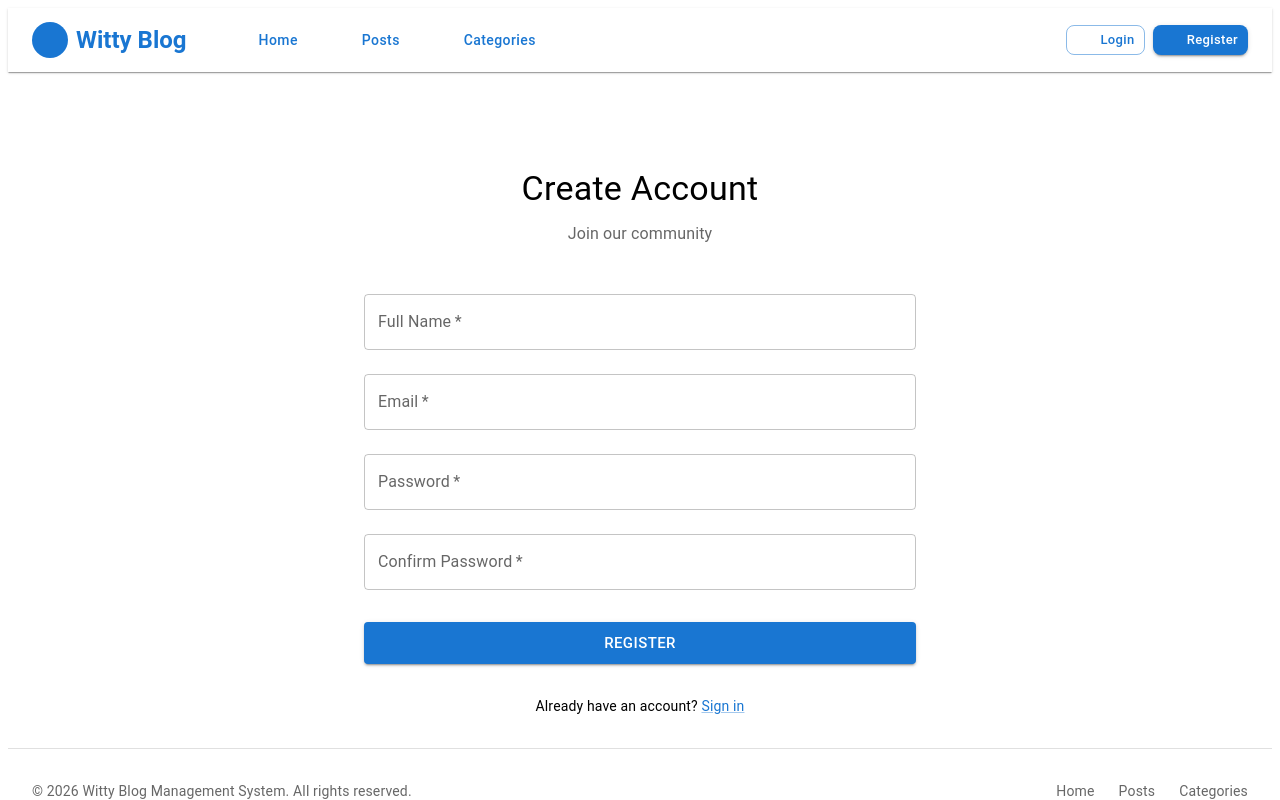
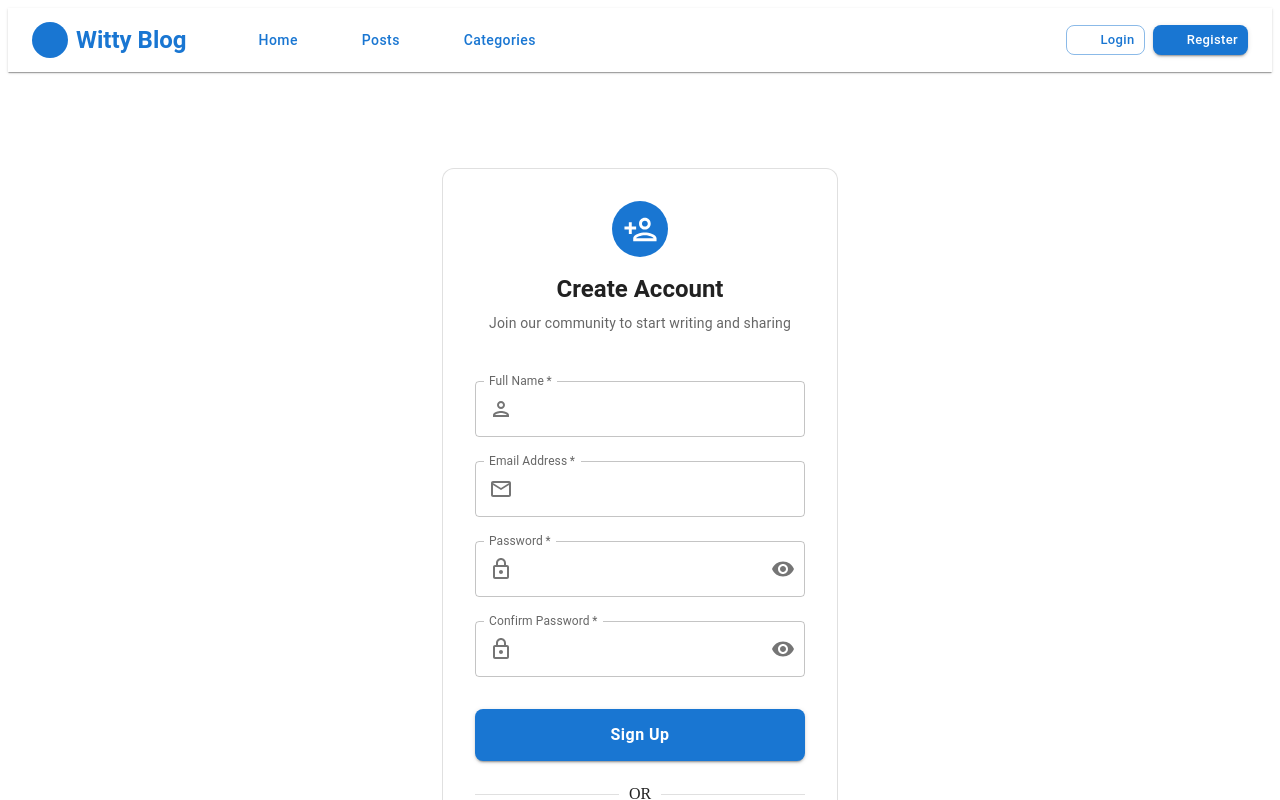
Before and after one commit to jacobkau/Blog-system, a React (Vite) app in the folder client/: page /register in a window 1280 px wide. Shown: the top 800 px of the page. Built offline with nearby package versions, Linux system fonts and the light colour scheme; no server answers; some icons are missing.

Commit message:
Update Register.jsx

```diff
--- a/client/src/pages/auth/Register.jsx
+++ b/client/src/pages/auth/Register.jsx
@@ -1,7 +1,7 @@
 import { useState } from 'react';
 import { Link as RouterLink, useNavigate } from 'react-router-dom';
+import { GoogleLogin } from '@react-oauth/google';
 import { toast } from 'react-toastify';
-import 'react-toastify/dist/ReactToastify.css';
 import emailjs from '@emailjs/browser';
 import {
   TextField,
@@ -12,7 +12,19 @@ import {
   Link,
   Alert,
   CircularProgress,
+  Paper,
+  InputAdornment,
+  IconButton,
+  Divider,
 } from '@mui/material';
+import {
+  Visibility,
+  VisibilityOff,
+  LockOutlined,
+  EmailOutlined,
+  PersonOutlined,
+  PersonAddOutlined,
+} from '@mui/icons-material';
 import useAuthContext from '../../context/useAuthContext';
 
 const Register = () => {
@@ -22,6 +34,8 @@ const Register = () => {
     password: '',
     passwordConfirm: '',
   });
+  const [showPassword, setShowPassword] = useState(false);
+  const [showPasswordConfirm, setShowPasswordConfirm] = useState(false);
   const [loading, setLoading] = useState(false);
   const { register, error } = useAuthContext();
   const navigate = useNavigate();
@@ -32,30 +46,14 @@ const Register = () => {
     setFormData({ ...formData, [e.target.name]: e.target.value });
   };
 
-  const onSubmit = async (e) => {
-    e.preventDefault();
-    if (loading) return;
-
-    if (password !== passwordConfirm) {
-      toast.error('Passwords do not match');
-      return;
-    }
-
-    setLoading(true);
-    try {
-      // 1. Register the user
-      await register({ name, email, password });
-
-      // 2. Send welcome email — matches shared template variables:
-      //    {{subject}} {{message}} {{to_email}} {{from_name}}
-      //    Plain text only (no HTML) so it renders in the shared template.
+  const sendWelcomeEmail = async (userName, userEmail) => {
     try {
       const templateParams = {
-          to_email: email,
+        to_email: userEmail,
         from_name: 'Witty Blog Team',
         subject: 'Welcome to Witty Blog!',
         message: [
-            `Hi ${name},`,
+          `Hi ${userName},`,
           '',
           'Welcome to the Witty Blog community! We are thrilled to have you on board.',
           '',
@@ -67,9 +65,6 @@ const Register = () => {
         ].join('\n'),
       };
 
-        // Helpful for debugging — remove in production if you prefer
-        console.log('EmailJS payload:', templateParams);
-
       await emailjs.send(
         import.meta.env.VITE_EMAILJS_SERVICE_ID,
         import.meta.env.VITE_EMAILJS_WELCOME_TEMPLATE_ID,
@@ -77,15 +72,29 @@ const Register = () => {
         import.meta.env.VITE_EMAILJS_PUBLIC_KEY
       );
     } catch (emailErr) {
-        // User is registered regardless of email outcome
-        console.error(
-          'Welcome email failed:',
-          emailErr?.text || emailErr?.message
-        );
+      console.error('Welcome email failed:', emailErr?.text || emailErr?.message);
+    }
+  };
+
+  const onSubmit = async (e) => {
+    e.preventDefault();
+    if (loading) return;
+
+    if (password !== passwordConfirm) {
+      toast.error('Passwords do not match');
+      return;
+    }
+    if (password.length < 6) {
+      toast.error('Password must be at least 6 characters');
+      return;
     }
 
+    setLoading(true);
+    try {
+      await register({ name, email, password });
+      await sendWelcomeEmail(name, email);
       toast.success('Registration successful!');
-      setTimeout(() => navigate('/'), 2000);
+      setTimeout(() => navigate('/'), 1500);
     } catch (err) {
       const errorMsg =
         err.response?.data?.error ||
@@ -97,24 +106,74 @@ const Register = () => {
     }
   };
 
+  const handleGoogleSuccess = async (credentialResponse) => {
+    try {
+      const response = await fetch('https://blog-system-q65l.onrender.com/api/auth/google', {
+        method: 'POST',
+        headers: { 'Content-Type': 'application/json' },
+        body: JSON.stringify({ token: credentialResponse.credential }),
+      });
+
+      const data = await response.json();
+
+      if (response.ok) {
+        localStorage.setItem('token', data.token);
+        if (data.user?.email) {
+          await sendWelcomeEmail(data.user.name, data.user.email);
+        }
+        toast.success('Registered & logged in with Google!');
+        navigate('/');
+      } else {
+        toast.error(data.error || 'Google auth failed');
+      }
+    } catch (err) {
+      toast.error('Network error during Google registration');
+    }
+  };
+
   return (
-    <Container maxWidth="sm">
-      <Box sx={{ mt: 8, mb: 4, textAlign: 'center' }}>
-        <Typography variant="h4" component="h1" gutterBottom>
+    <Container maxWidth="xs" sx={{ py: { xs: 4, md: 8 } }}>
+      <Paper
+        elevation={0}
+        sx={{
+          p: { xs: 3, sm: 4 },
+          borderRadius: 3,
+          border: '1px solid',
+          borderColor: 'divider',
+        }}
+      >
+        <Box sx={{ textAlign: 'center', mb: 4 }}>
+          <Box
+            sx={{
+              width: 56,
+              height: 56,
+              borderRadius: '50%',
+              bgcolor: 'primary.main',
+              color: 'white',
+              display: 'flex',
+              alignItems: 'center',
+              justifyContent: 'center',
+              mx: 'auto',
+              mb: 2,
+            }}
+          >
+            <PersonAddOutlined fontSize="large" />
+          </Box>
+          <Typography variant="h5" fontWeight={700} gutterBottom>
             Create Account
           </Typography>
-        <Typography variant="body1" color="text.secondary">
-          Join our community
+          <Typography variant="body2" color="text.secondary">
+            Join our community to start writing and sharing
           </Typography>
         </Box>
 
-      <Box component="form" onSubmit={onSubmit} sx={{ mt: 3 }}>
         {error && (
-          <Alert severity="error" sx={{ mb: 2 }}>
+          <Alert severity="error" sx={{ mb: 3, borderRadius: 2 }}>
             {error}
           </Alert>
         )}
 
+        <Box component="form" onSubmit={onSubmit} noValidate>
           <TextField
             label="Full Name"
             name="name"
@@ -123,9 +182,19 @@ const Register = () => {
             fullWidth
             margin="normal"
             required
+            disabled={loading}
+            autoComplete="name"
+            InputProps={{
+              startAdornment: (
+                <InputAdornment position="start">
+                  <PersonOutlined color="action" />
+                </InputAdornment>
+              ),
+            }}
           />
+
           <TextField
-          label="Email"
+            label="Email Address"
             name="email"
             type="email"
             value={email}
@@ -133,26 +202,79 @@ const Register = () => {
             fullWidth
             margin="normal"
             required
+            disabled={loading}
+            autoComplete="email"
+            InputProps={{
+              startAdornment: (
+                <InputAdornment position="start">
+                  <EmailOutlined color="action" />
+                </InputAdornment>
+              ),
+            }}
           />
+
           <TextField
             label="Password"
             name="password"
-          type="password"
+            type={showPassword ? 'text' : 'password'}
             value={password}
             onChange={onChange}
             fullWidth
             margin="normal"
             required
+            disabled={loading}
+            autoComplete="new-password"
+            InputProps={{
+              startAdornment: (
+                <InputAdornment position="start">
+                  <LockOutlined color="action" />
+                </InputAdornment>
+              ),
+              endAdornment: (
+                <InputAdornment position="end">
+                  <IconButton
+                    aria-label="toggle password visibility"
+                    onClick={() => setShowPassword(!showPassword)}
+                    edge="end"
+                    disabled={loading}
+                  >
+                    {showPassword ? <VisibilityOff /> : <Visibility />}
+                  </IconButton>
+                </InputAdornment>
+              ),
+            }}
           />
+
           <TextField
             label="Confirm Password"
             name="passwordConfirm"
-          type="password"
+            type={showPasswordConfirm ? 'text' : 'password'}
             value={passwordConfirm}
             onChange={onChange}
             fullWidth
             margin="normal"
             required
+            disabled={loading}
+            autoComplete="new-password"
+            InputProps={{
+              startAdornment: (
+                <InputAdornment position="start">
+                  <LockOutlined color="action" />
+                </InputAdornment>
+              ),
+              endAdornment: (
+                <InputAdornment position="end">
+                  <IconButton
+                    aria-label="toggle password visibility"
+                    onClick={() => setShowPasswordConfirm(!showPasswordConfirm)}
+                    edge="end"
+                    disabled={loading}
+                  >
+                    {showPasswordConfirm ? <VisibilityOff /> : <Visibility />}
+                  </IconButton>
+                </InputAdornment>
+              ),
+            }}
           />
 
           <Button
@@ -161,21 +283,34 @@ const Register = () => {
             fullWidth
             size="large"
             disabled={loading}
-          sx={{ mt: 3, mb: 2 }}
+            sx={{ mt: 3, py: 1.5, borderRadius: 2, textTransform: 'none', fontSize: '1rem', fontWeight: 600 }}
           >
-          {loading ? <CircularProgress size={24} color="inherit" /> : 'Register'}
+            {loading ? <CircularProgress size={24} color="inherit" /> : 'Sign Up'}
           </Button>
+        </Box>
 
-        {/* Login link */}
-        <Box sx={{ textAlign: 'center', mt: 2 }}>
-          <Typography variant="body2">
+        <Divider sx={{ my: 3 }}>OR</Divider>
+
+        <Box sx={{ display: 'flex', justifyContent: 'center', mb: 3 }}>
+          <GoogleLogin
+            onSuccess={handleGoogleSuccess}
+            onError={() => toast.error('Google Sign up Failed')}
+            useOneTap
+            shape="pill"
+            width="100%"
+            text="signup_with"
+          />
+        </Box>
+
+        <Box sx={{ textAlign: 'center' }}>
+          <Typography variant="body2" color="text.secondary">
             Already have an account?{' '}
-            <Link component={RouterLink} to="/login">
+            <Link component={RouterLink} to="/login" fontWeight={600} underline="hover">
               Sign in
             </Link>
           </Typography>
         </Box>
-      </Box>
+      </Paper>
     </Container>
   );
 };
```
Lines whose indentation alone changed are shown as unchanged.
